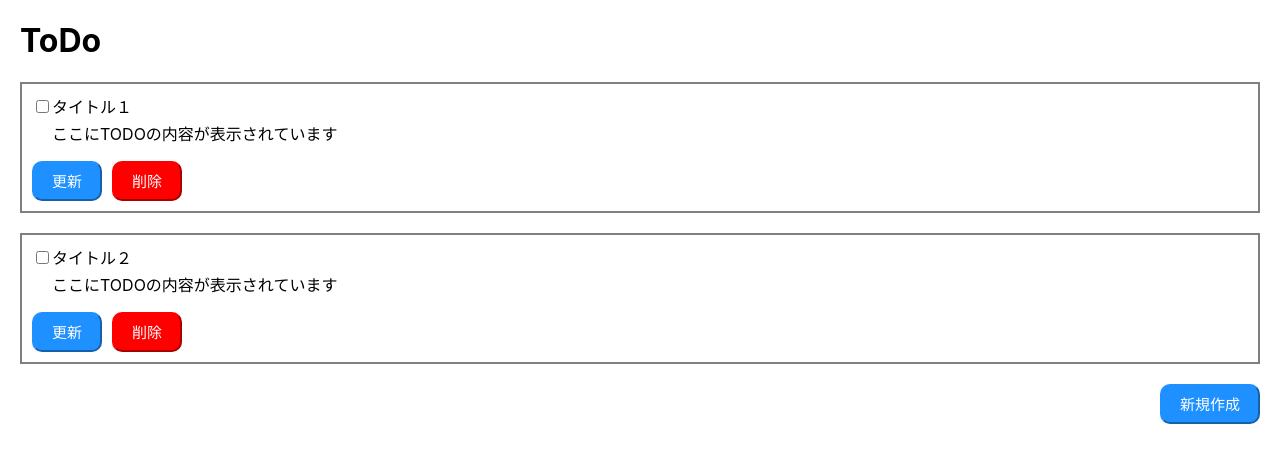
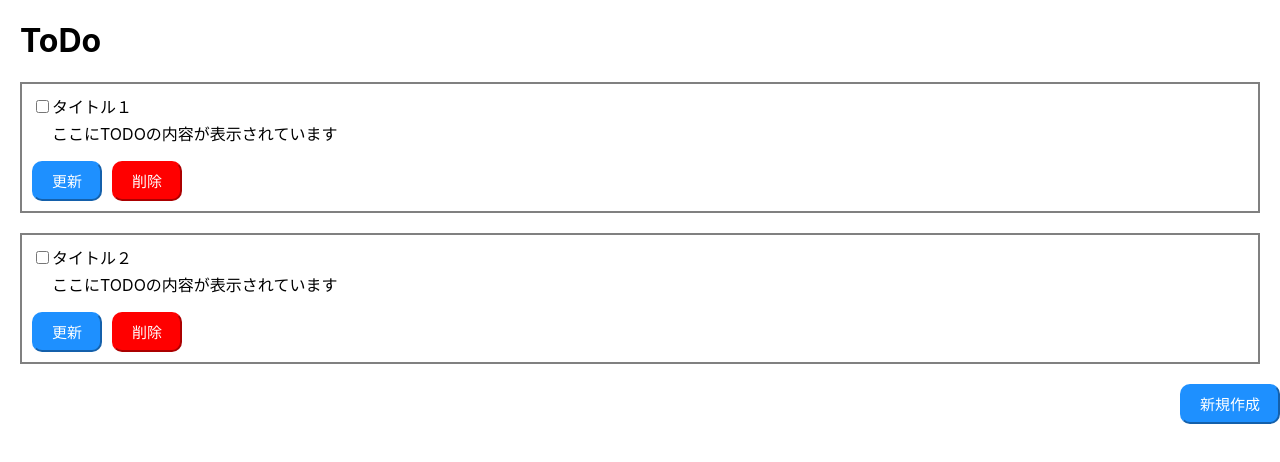
Before and after one commit to keina-dazzaye/todoapp, a React (Create React App) app: page / in a window 1280 px wide. Shown: the top 462 px of the page. Built offline with nearby package versions, Linux system fonts and the light colour scheme.

Commit message:
新規作成ボタンのCSSを変更

```diff
--- a/src/App.js
+++ b/src/App.js
@@ -7,7 +7,7 @@ function textTop() {
     <div>
       <h1 style={{ paddingLeft: 20 }}>ToDo</h1>
       <ContentArea></ContentArea>
-      <div>
+      <div style={{ textAlign: `right` }}>
         <button style={NewAreaButton}>新規作成</button>
       </div>
     </div>
--- a/src/NewArea.js
+++ b/src/NewArea.js
@@ -9,7 +9,6 @@ const NewAreaButton = {
   height: 40,
   backgroundColor: "#1e90ff",
   solid: "white",
-  marginLeft: 1160,
 };
 
 export default NewAreaButton;
```
